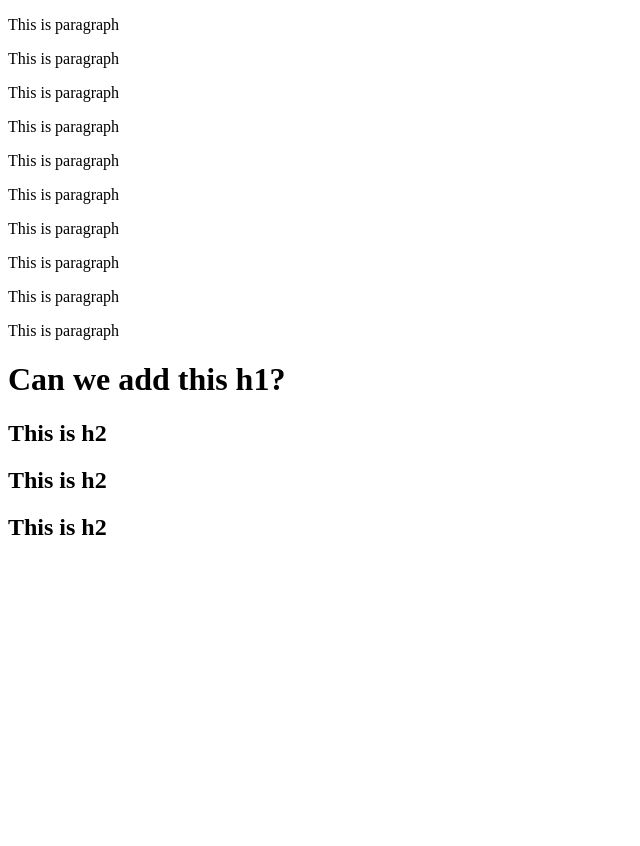
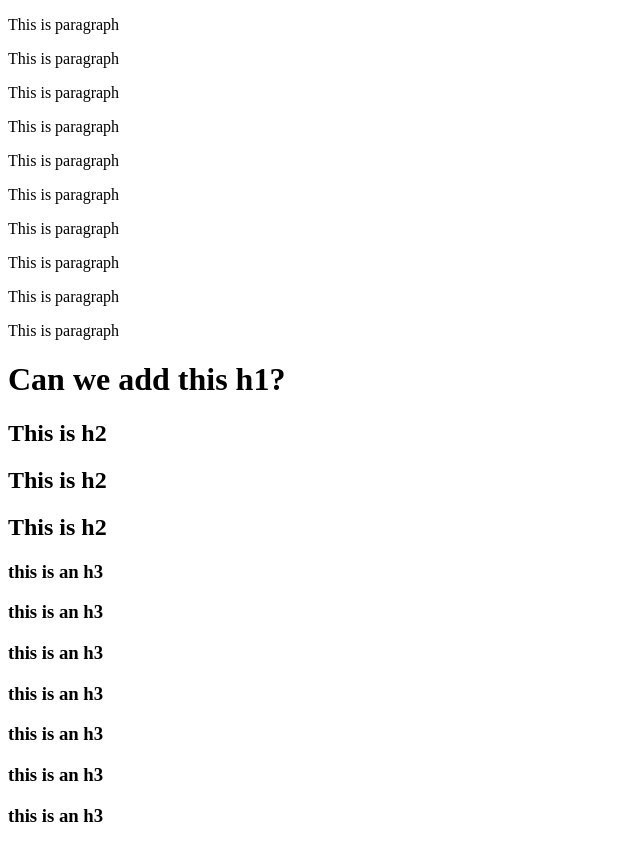
Before and after one commit to patelnirmal17592/missionX-test, a plain HTML site: page index.html in a window 1280 px wide. Shown: the whole page, without its empty margins (0-640 px from the left). Before the commit the page ends 800 px from the top, so only its background shows below. Drawn offline with Linux system fonts and the light colour scheme.

Commit message:
first new branch

```diff
--- a/index.html
+++ b/index.html
@@ -23,5 +23,13 @@
     <h2>This is h2</h2>
     <h2>This is h2</h2>
     <h2>This is h2</h2>
+
+    <h3>this is an h3</h3>
+    <h3>this is an h3</h3>
+    <h3>this is an h3</h3>
+    <h3>this is an h3</h3>
+    <h3>this is an h3</h3>
+    <h3>this is an h3</h3>
+    <h3>this is an h3</h3>
   </body>
 </html>
```
